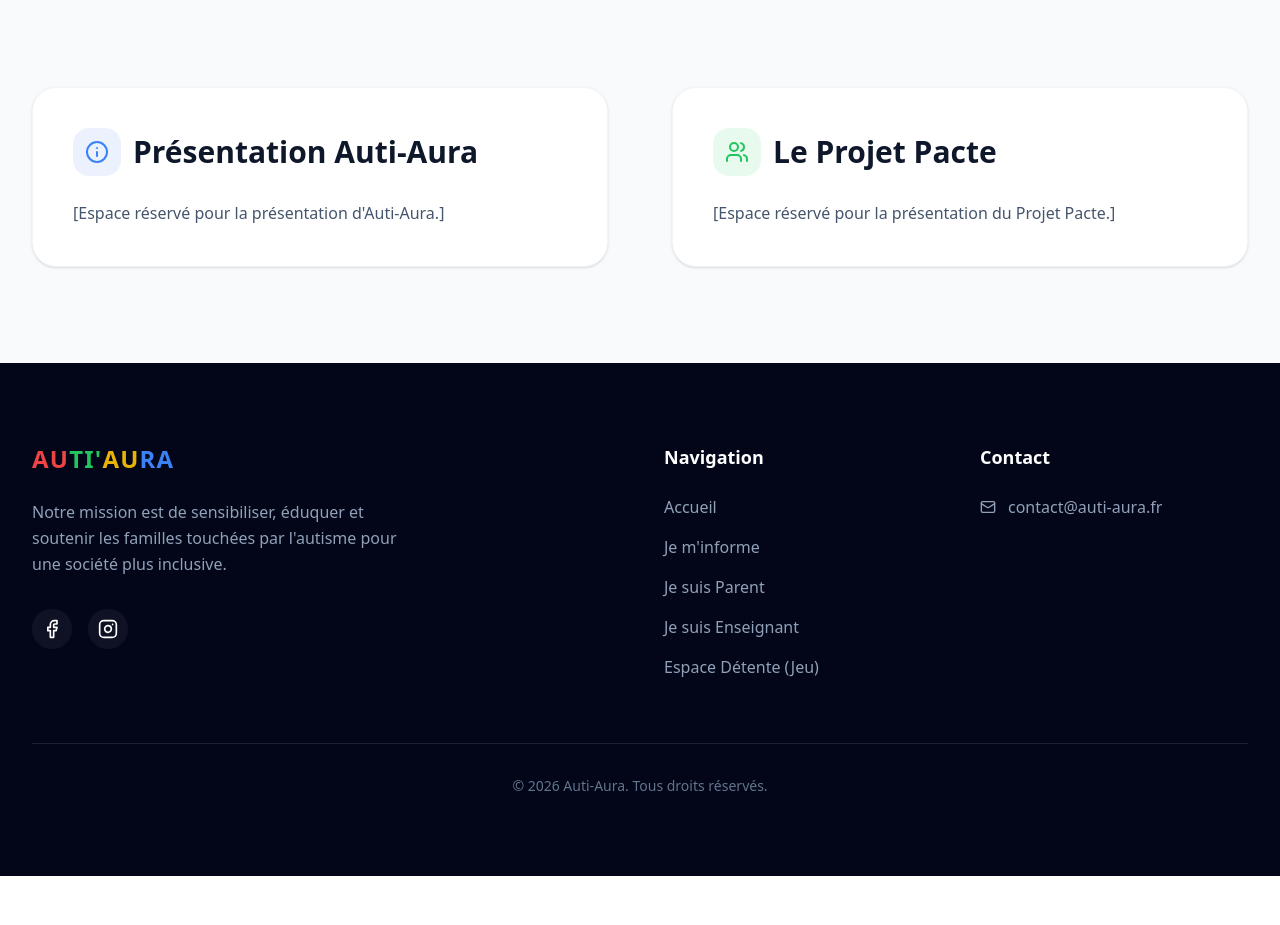
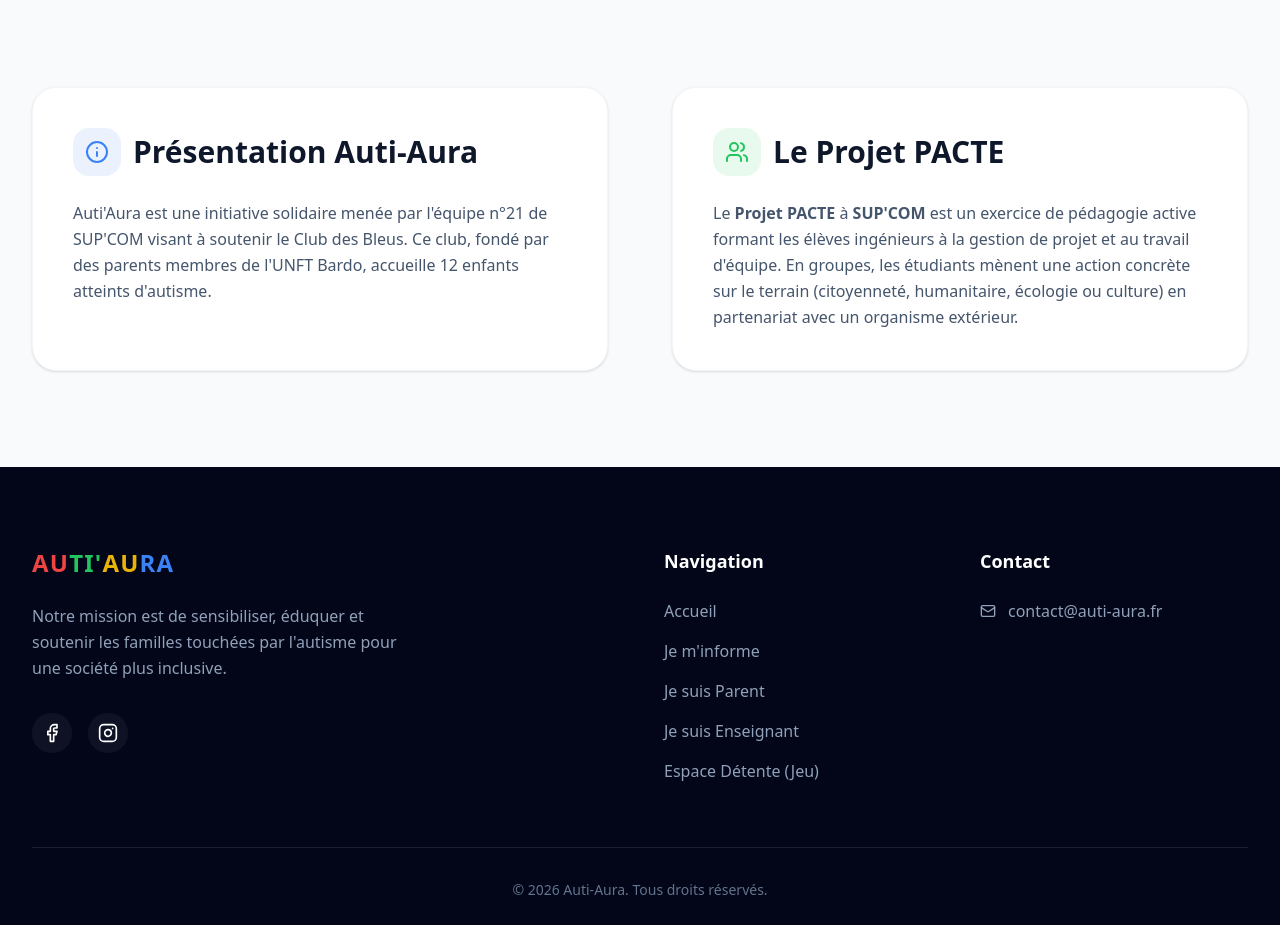
Before and after one commit to azizbarhoumi0-a11y/Test, a React (Vite) app: page / in a window 1280 px wide. Shown: the part 1080-2005 px from the top of the page. Before the commit the page ends 1956 px from the top, so only its background shows below. Built offline with nearby package versions, Linux system fonts and the light colour scheme; no server answers.

Commit message:
feat: Enhance chatbot and content presentation
Updates the Gemini model for the chatbot to a newer version and improves content rendering by integrating Markdown support. This change enhances the chatbot's capabilities and allows for richer, formatted text display in educational content sections.

```diff
--- a/src/components/ChatBot.tsx
+++ b/src/components/ChatBot.tsx
@@ -30,7 +30,7 @@
 
     try {
       const response = await ai.models.generateContent({
-        model: 'gemini-3-flash-preview',
+        model: 'gemini-2.5-flash',
         contents: userMessage,
         config: {
           systemInstruction: "Tu es un assistant bienveillant pour la plateforme Auti-Aura, spécialisé dans la sensibilisation à l'autisme chez les enfants. Réponds de manière empathique, claire et basée sur des faits scientifiques. Encourage toujours les parents à consulter des professionnels de santé. Réponds en français.",
--- a/src/contexts/LanguageContext.tsx
+++ b/src/contexts/LanguageContext.tsx
@@ -34,9 +34,15 @@
 
   // Presentation (Home)
   home_pres_title: { fr: "Présentation Auti-Aura", ar: "تقديم Auti-Aura" },
-  home_pres_text: { fr: "[Espace réservé pour la présentation d'Auti-Aura.]", ar: "[مساحة مخصصة لتقديم Auti-Aura.]" },
-  home_pacte_title: { fr: "Le Projet Pacte", ar: "مشروع Pacte" },
-  home_pacte_text: { fr: "[Espace réservé pour la présentation du Projet Pacte.]", ar: "[مساحة مخصصة لتقديم مشروع Pacte.]" },
+  home_pres_text: {
+    fr: "Auti'Aura est une initiative solidaire menée par l'équipe n°21 de SUP'COM visant à soutenir le Club des Bleus. Ce club, fondé par des parents membres de l'UNFT Bardo, accueille 12 enfants atteints d'autisme.",
+    ar: "Auti'Aura هي مبادرة تضامنية يقودها الفريق رقم 21 من مدرسة SUP'COM تهدف إلى دعم نادي 'نادي الزرق' (Club des Bleus). هذا النادي، الذي أسسه آباء وأمهات أعضاء في الاتحاد الوطني للمرأة التونسية (UNFT Bardo)، يستقبل 12 طفلاً مصاباً بالتوحد."
+  },
+  home_pacte_title: { fr: "Le Projet PACTE", ar: "مشروع PACTE" },
+  home_pacte_text: {
+    fr: "Le **Projet PACTE** à **SUP'COM** est un exercice de pédagogie active formant les élèves ingénieurs à la gestion de projet et au travail d'équipe. En groupes, les étudiants mènent une action concrète sur le terrain (citoyenneté, humanitaire, écologie ou culture) en partenariat avec un organisme extérieur.",
+    ar: "**مشروع PACTE** في مدرسة **SUP'COM** هو تمرين في البيداغوجيا النشطة يهدف إلى تدريب المهندسين الطلاب على إدارة المشاريع والعمل الجماعي. في مجموعات، يقوم الطلاب بتنفيذ عمل ملموس على أرض الواقع (مواطنة، عمل إنساني، بيئة، أو ثقافة) بالشراكة مع هيئة خارجية."
+  },
 
   // Axis Page
   back_home: { fr: "Retour à l'accueil", ar: "العودة للرئيسية" },
@@ -54,6 +60,11 @@
   // Game
   game_title: { fr: "Espace Détente", ar: "مساحة الاسترخاء" },
   game_desc: { fr: "Touchez les cercles pour les voir changer de couleur et écouter une douce mélodie. Il n'y a pas de règles, pas de score, juste le plaisir de l'exploration sensorielle.", ar: "المس الدوائر لترى تغير لونها والاستماع إلى لحن هادئ. لا توجد قواعد، ولا نقاط، فقط متعة الاستكشاف الحسي." },
+  game_intro_title: { fr: "Pourquoi ce jeu sensoriel ?", ar: "لماذا هذه اللعبة الحسية؟" },
+  game_intro_text: {
+    fr: "Les personnes atteintes d'autisme ont souvent une perception sensorielle différente. Les stimuli extérieurs (bruits forts, lumières vives) peuvent être perçus de manière très intense, provoquant parfois une surcharge sensorielle.\n\nÀ l'inverse, des environnements visuels doux et prévisibles, accompagnés de sons apaisants, peuvent avoir un effet profondément calmant et structurant.\n\nCe jeu propose une expérience sensorielle contrôlée : des couleurs douces, des formes fluides et des sons subtils. Il n'y a ni contrainte de temps, ni règle complexe. Il permet simplement aux enfants (et aux adultes) de se détendre, de focaliser leur attention de manière positive et de retrouver un état d'apaisement par la répétition de gestes simples.",
+    ar: "غالباً ما يكون لدى الأشخاص المصابين بالتوحد إدراك حسي مختلف. يمكن أن تبدو المحفزات الخارجية (الأصوات العالية، الأضواء الساطعة) أكثر كثافة بكثير، مما قد يؤدي أحياناً إلى عبء حسي مفرط.\n\nعلى النقيض من ذلك، يمكن للبيئات البصرية الهادئة والمتوقعة، المصحوبة بأصوات مريحة، أن يكون لها تأثير مهدئ ومنظم بعمق.\n\nتقدم هذه اللعبة تجربة حسية يمكن التحكم فيها: ألوان هادئة، أشكال سلسة، وأصوات خفيفة. لا يوجد ضغط للوقت، ولا قواعد معقدة. إنها ببساطة تسمح للأطفال (والبالغين) بالاسترخاء، وتركيز انتباههم بطريقة إيجابية، واستعادة حالة من الهدوء من خلال تكرار حركات بسيطة ومهدئة."
+  },
 
   // Footer
   footer_desc: { fr: "Notre mission est de sensibiliser, éduquer et soutenir les familles touchées par l'autisme pour une société plus inclusive.", ar: "مهمتنا هي توعية وتعليم ودعم العائلات المتأثرة بالتوحد من أجل مجتمع أكثر شمولاً." },
--- a/src/pages/Home.tsx
+++ b/src/pages/Home.tsx
@@ -3,6 +3,7 @@
 import Hero from '../components/Hero';
 import { Info, Users, GraduationCap } from 'lucide-react';
 import { useLanguage } from '../contexts/LanguageContext';
+import Markdown from 'react-markdown';
 
 export default function Home() {
   const navigate = useNavigate();
@@ -54,10 +55,10 @@
                 </span>
                 {t('home_pres_title')}
               </h2>
-              <div className="prose prose-lg prose-slate">
-                <p className="text-slate-600 leading-relaxed">
-                  {t('home_pres_text')}
-                </p>
+              <div className="prose prose-lg prose-slate mt-4">
+                <div className="text-slate-600 leading-relaxed font-medium">
+                  <Markdown>{t('home_pres_text')}</Markdown>
+                </div>
               </div>
             </motion.div>
 
@@ -75,10 +76,10 @@
                 </span>
                 {t('home_pacte_title')}
               </h2>
-              <div className="prose prose-lg prose-slate">
-                <p className="text-slate-600 leading-relaxed">
-                  {t('home_pacte_text')}
-                </p>
+              <div className="prose prose-lg prose-slate mt-4">
+                <div className="text-slate-600 leading-relaxed font-medium">
+                  <Markdown>{t('home_pacte_text')}</Markdown>
+                </div>
               </div>
             </motion.div>
           </div>
--- a/src/pages/SensoryGame.tsx
+++ b/src/pages/SensoryGame.tsx
@@ -1,6 +1,6 @@
 import { useState } from 'react';
 import { motion } from 'motion/react';
-import { ArrowLeft } from 'lucide-react';
+import { ArrowLeft, Info } from 'lucide-react';
 import { Link } from 'react-router-dom';
 import { useLanguage } from '../contexts/LanguageContext';
 
@@ -64,7 +64,7 @@
 };
 
 export default function SensoryGame() {
-  const { t } = useLanguage();
+  const { t, lang } = useLanguage();
   // Génère un tableau de 48 éléments pour remplir l'écran
   const circles = Array.from({ length: 48 });
 
@@ -78,9 +78,27 @@
 
         <div className="text-center mb-12">
           <h1 className="text-3xl md:text-4xl font-extrabold text-slate-900 mb-4">{t('game_title')}</h1>
-          <p className="text-slate-600 max-w-2xl mx-auto text-lg">
+          <p className="text-slate-600 max-w-2xl mx-auto text-lg mb-12">
             {t('game_desc')}
           </p>
+
+          {/* Explanation Section */}
+          <div className={`bg-white p-8 md:p-10 rounded-3xl shadow-sm border border-slate-100 max-w-4xl mx-auto mb-16 relative overflow-hidden ${lang === 'ar' ? 'text-right' : 'text-left'}`}>
+            <div className="absolute top-0 right-0 -mr-8 -mt-8 w-32 h-32 bg-[#3b82f6]/5 rounded-full blur-2xl"></div>
+            <div className="absolute bottom-0 left-0 -ml-8 -mb-8 w-32 h-32 bg-[#22c55e]/5 rounded-full blur-2xl"></div>
+
+            <h2 className={`text-2xl font-bold text-slate-800 mb-6 flex items-center gap-3 ${lang === 'ar' ? 'flex-row-reverse justify-start' : 'justify-start'}`}>
+              <span className="bg-[#3b82f6]/10 text-[#3b82f6] p-2 rounded-xl">
+                <Info className="w-6 h-6" />
+              </span>
+              {t('game_intro_title')}
+            </h2>
+            <div className={`space-y-4 text-slate-600 leading-relaxed font-medium ${lang === 'ar' ? 'text-right' : ''}`}>
+              {t('game_intro_text').split('\n\n').map((paragraph, index) => (
+                <p key={index}>{paragraph}</p>
+              ))}
+            </div>
+          </div>
         </div>
 
         <div className="flex flex-wrap justify-center gap-4 sm:gap-6 md:gap-8 max-w-5xl mx-auto pb-20">
```
